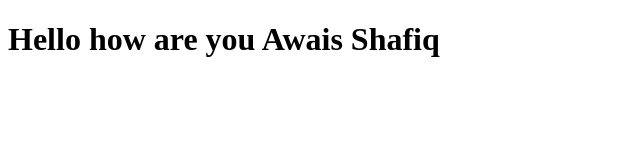
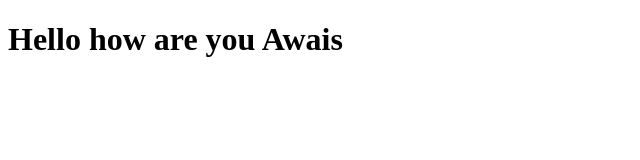
Before and after one commit to awais1989/Bootcamp1, a plain HTML site: page index.html in a window 1280 px wide. Shown: the whole page, without its empty margins (0-640 px from the left). Drawn offline with Linux system fonts and the light colour scheme.

Commit message:
update
index.html

```diff
--- a/index.html
+++ b/index.html
@@ -6,6 +6,6 @@
     <title>Document</title>
 </head>
 <body>
-    <h1>Hello how are you Awais Shafiq</h1>
+    <h1>Hello how are you Awais </h1>
 </body>
 </html>
```
